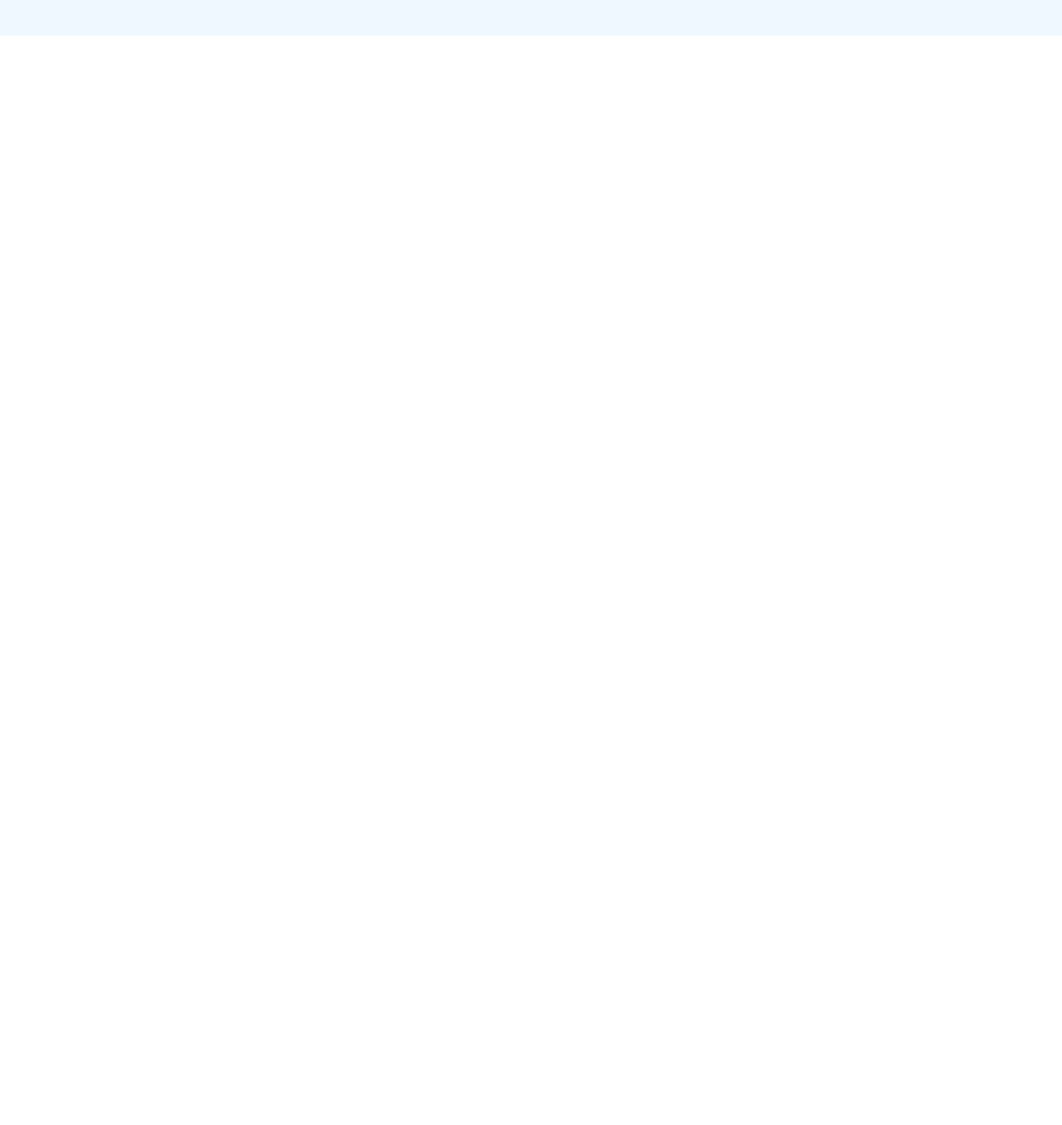
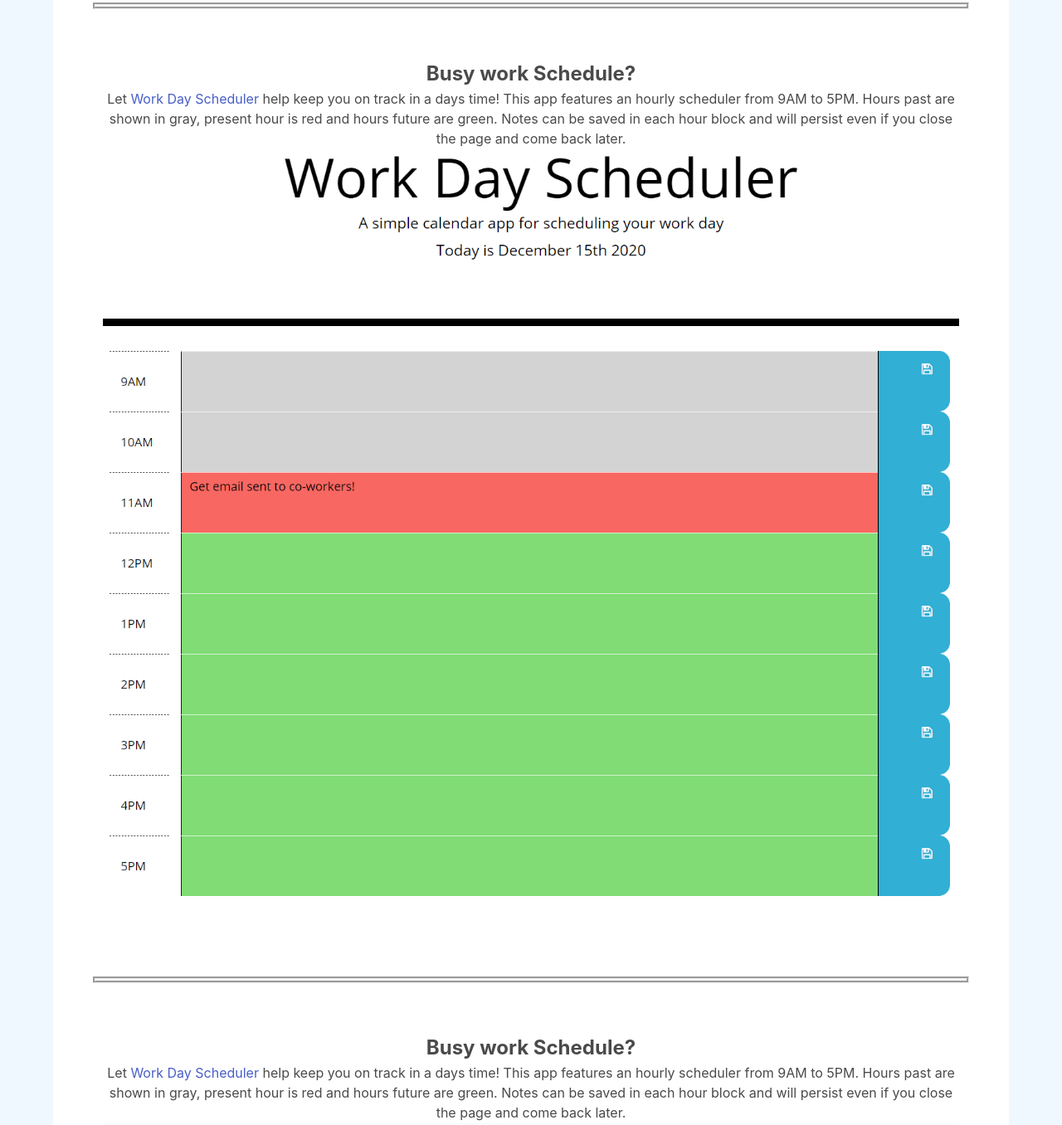
Before and after one commit to MerlinRock/PortfolioBootstrap, a plain HTML site: page portfolio.html in a window 1280 px wide. Shown: the part 1038-2394 px from the top of the page at 83% size. Before the commit the page ends 1081 px from the top, so only its background shows below. Drawn offline with nearby package versions, Linux system fonts and the light colour scheme.

Commit message:
Updated portfolio sheet

```diff
--- a/Assets/css/portfolio-stylesheet.css
+++ b/Assets/css/portfolio-stylesheet.css
@@ -2,6 +2,6 @@ h1{
     border-bottom: solid lightgray 2px;
 }
 
-.container{
-    margin-left: 100px;
+hr {
+    border-style: groove;
 }
--- a/portfolio.html
+++ b/portfolio.html
@@ -39,7 +39,7 @@
 
   </Header>
 
-  <main class="hero-body is-fullheight is-centered">
+  <main class="hero-body container is-fullheight is-centered">
     <Section class="is-size-1 has-text-centered">
       <p>My Creations</p>
     </Section><br><br>
@@ -58,9 +58,40 @@
         details about the trail as well as directions to the trail. Happy hiking with Happy Trails!
       </p>
       <a href="https://merlinrock.github.io/HappyTrails/" target="_blank">
-        <img src="./Assets/images/happy-trails.png" alt="Image of happy trails landing page" >
+        <img src="./Assets/images/happy-trails.png" alt="Image of happy trails landing page">
       </a>
-    </section>
+    </section><br><br>
+
+    <hr><br>
+
+    <section class="column has-text-centered">
+      <p class="is-size-4 has-text-weight-bold">Busy work Schedule?</p>
+      <p>Let
+        <a href="https://merlinrock.github.io/Work-Day-Scheduler/" target="_blank" class="is-size-6">Work Day Scheduler</a>
+        help keep you on track in a days time! This app features an hourly scheduler from 9AM to 5PM. Hours past are
+        shown in gray, present hour is red and hours future are green. Notes can be saved in each hour block and will
+        persist even if you close the page and come back later.
+      </p>
+      <a href="https://merlinrock.github.io/Work-Day-Scheduler/" target="_blank">
+        <img src="./Assets/images/work-day-scheduler.png" alt="Image of work day scheduler landing page" >
+      </a>
+    </section><br><br>
+
+    <hr><br>
+
+    <section class="column has-text-centered">
+      <p class="is-size-4 has-text-weight-bold">Busy work Schedule?</p>
+      <p>Let
+        <a href="https://merlinrock.github.io/Password-Generator/" target="_blank" class="is-size-6">Work Day Scheduler</a>
+        help keep you on track in a days time! This app features an hourly scheduler from 9AM to 5PM. Hours past are
+        shown in gray, present hour is red and hours future are green. Notes can be saved in each hour block and will
+        persist even if you close the page and come back later.
+      </p>
+      <a href="https://merlinrock.github.io/Password-Generator/" target="_blank">
+        <img src="./Assets/images/password-generator.png" alt="Image of password generator landing page" >
+      </a>
+    </section><br><br>
+
 
 
 
```
Also changed, not shown: Assets/images/password-generator.png (added), Assets/images/work-day-scheduler.png (added).
